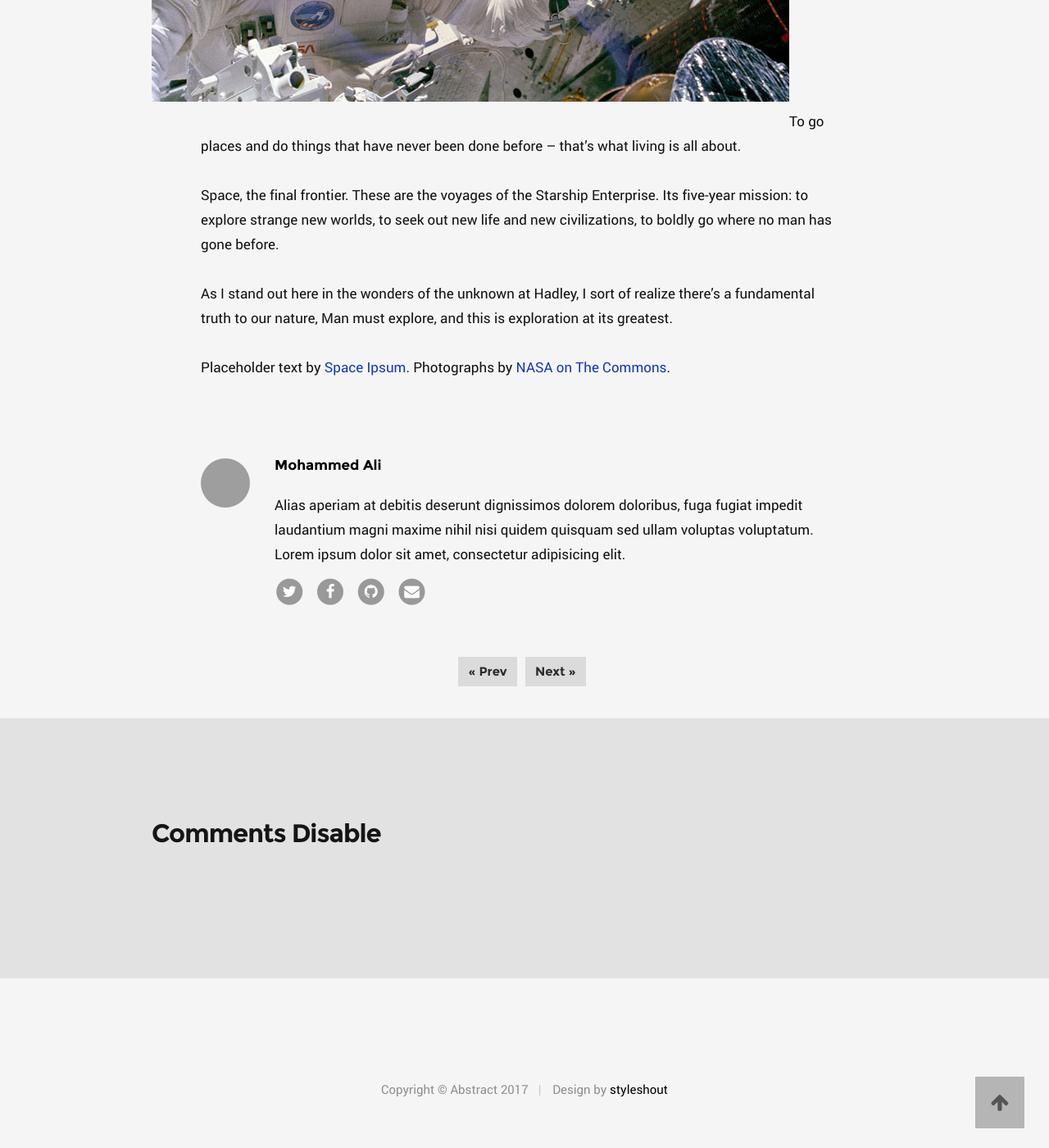
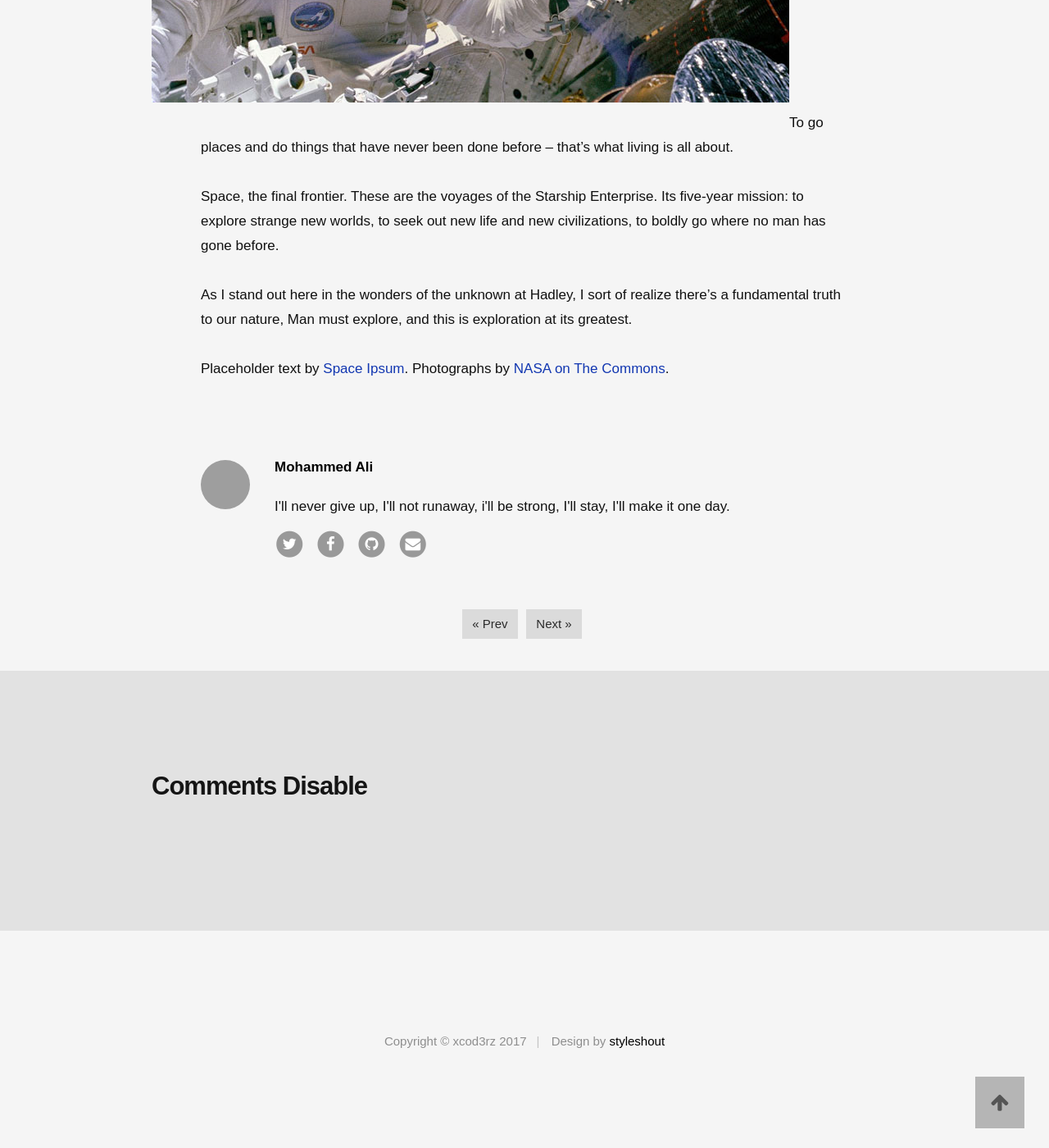
Before and after one commit to 0-ali/myblog, a Jekyll site: the page built from _posts/2014-09-24-man-must-explore.markdown, in a window 1280 px wide and 1400 px high, scrolled down 2427 px. Shown: the whole window at 82% size. Built offline with Jekyll 4.4.1, drawn with Linux system fonts in a browser that asks for light colours; nearby versions of some CDN libraries; some web fonts are replaced; comment, search, counter and statistics services are not loaded; grey boxes are pictures that could not be loaded.

Commit message:
Update _config.yml

```diff
--- a/_config.yml
+++ b/_config.yml
@@ -13,23 +13,21 @@
 # you will see them accessed via {{ site.title }}, {{ site.email }}, and so on.
 # You can create any custom variable you would like, and they will be accessible
 # in the templates via {{ site.myvariable }}.
-title: Your awesome title
+title: "Mohammed Ali's Blog"
 description: > # this means to ignore newlines until "baseurl:"
-  Write an awesome description for your new site here. You can edit this
-  line in _config.yml. It will appear in your document head meta (for
-  Google search results) and in your feed.xml site description.
-baseurl: "/Abstract-jekyll" # the subpath of your site, e.g. /blog
+ Let's rebuild the world togther!
+baseurl: "/" # the subpath of your site, e.g. /blog
 url: "https://xc0d3rz.github.io" # the base hostname & protocol for your site, e.g. http://example.com
 settings: # Abstract theme settings
   disqus-id: "xc0d3rz" # Disqus user shortname, will be used to enable comments
   google-site-verification: "XXXXXXXXXXXXXXXXX" # Google site verification, will be useful to verify your blog with google webmaster
-  copyrights: "Abstract"
+  copyrights: "xcod3rz"
 author: # Author of the blog, information
   name: "Mohammed Ali" # Author name
   avatar: "/assets/images/author.jpg" # Author avatar
-  info: "Alias aperiam at debitis deserunt dignissimos dolorem doloribus, fuga fugiat impedit laudantium magni maxime nihil nisi quidem quisquam sed ullam voluptas voluptatum. Lorem ipsum dolor sit amet, consectetur adipisicing elit." # Author info
+  info: "I'll never give up, I'll not runaway, i'll be strong, I'll stay, I'll make it one day." # Author info
   social: # Social links
-    facebook: "xC0d3rZ.official"
+    facebook: "eGMwZDNyeg"
     twitter: "xc0d3rz"
     nstagram: "xc0d3rz"
     github: "xc0d3rz"
```
